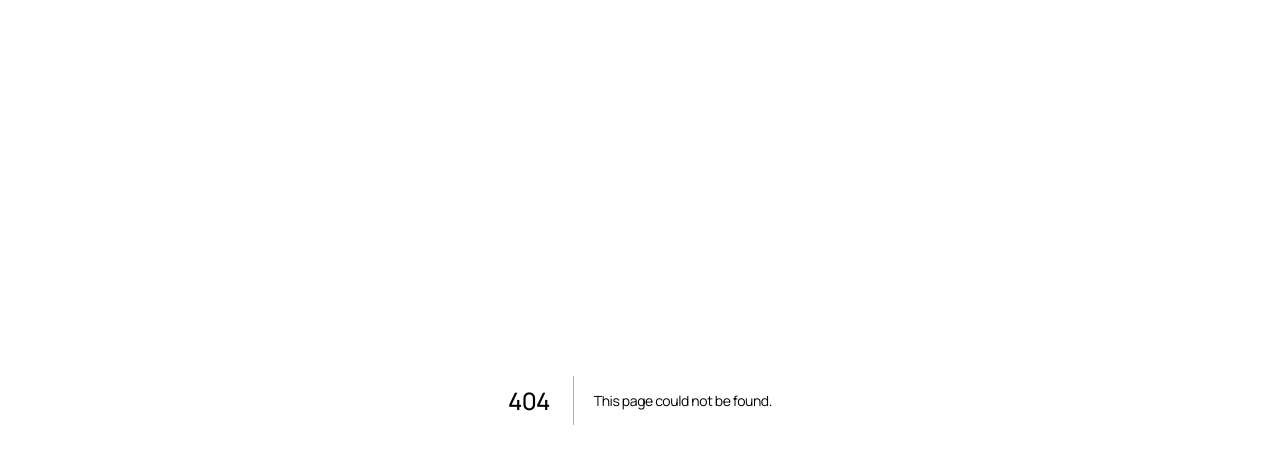
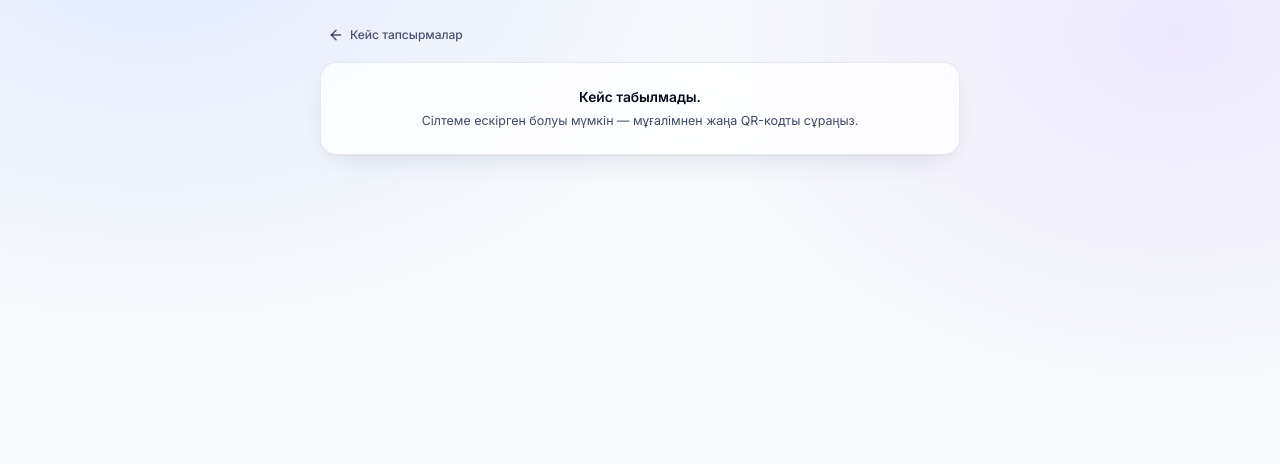
Before and after one commit to bibaermek-stack/softskills, a Next.js app: page /play/case in a window 1280 px wide. Before the commit this address had no page. Shown: the top 464 px of the page. Built offline with nearby package versions, Linux system fonts and the light colour scheme; no server answers.

Commit message:
feat: add direct QR join page for case roleplay room

```diff
--- /dev/null
+++ b/app/play/case/page.tsx
@@ -0,0 +1,92 @@
+"use client";
+
+import { Suspense, useEffect, useState } from "react";
+import Link from "next/link";
+import { useSearchParams } from "next/navigation";
+import { caseById } from "@/lib/caseTasks";
+import { readStoredTheme } from "@/lib/dashboardStore";
+import { CaseRoleplayRoom } from "@/components/dashboard/games/CaseRoleplayRoom";
+import { Icon } from "@/components/dashboard/Icon";
+
+/**
+ * QR-код арқылы кейстің рөлдік ойынына кіретін бет.
+ *
+ * `/play` командалық викторинаны ашады — ондағы «командалар» рөлдік ойынның
+ * рөлдері емес. Сондықтан кейстің QR-коды осы бетке апарады: мұнда бөлме коды
+ * мен кейс идентификаторы сілтемеден келеді де, оқушы бірден өз рөлін таңдайды.
+ */
+function JoinContent() {
+  const params = useSearchParams();
+  const code = params.get("code") ?? "";
+  const caseId = params.get("case") ?? "";
+  const caseTask = caseById(caseId);
+
+  if (!caseTask) {
+    return (
+      <div className="dash-card rounded-2xl p-6 text-center">
+        <p className="text-[0.86rem] font-semibold text-ink-900 dark:text-white">
+          Кейс табылмады.
+        </p>
+        <p className="mt-1 text-[0.78rem] text-ink-700/80 dark:text-paper-300">
+          Сілтеме ескірген болуы мүмкін — мұғалімнен жаңа QR-кодты сұраңыз.
+        </p>
+      </div>
+    );
+  }
+
+  return (
+    <div className="dash-card rounded-2xl p-4 sm:p-5">
+      <p
+        className="text-[0.68rem] font-semibold tracking-[0.14em] uppercase"
+        style={{ color: caseTask.accent }}
+      >
+        Рөлдік ойын
+      </p>
+      <h1 className="mt-0.5 font-display text-xl leading-tight font-bold text-ink-900 dark:text-white">
+        {caseTask.title}
+      </h1>
+      <p className="mt-1.5 mb-4 text-[0.8rem] leading-snug text-ink-700 dark:text-paper-200">
+        Атыңызды жазып қосылыңыз, содан кейін өз рөліңізді таңдаңыз.
+      </p>
+
+      <CaseRoleplayRoom
+        caseId={caseTask.id}
+        roles={caseTask.roleplay.roles}
+        rounds={caseTask.roleplay.rounds}
+        accent={caseTask.accent}
+        initialCode={code}
+      />
+    </div>
+  );
+}
+
+export default function CasePlayPage() {
+  // Панельдегідей тақырып: `dark:` нұсқалары `data-theme` арқылы жүреді,
+  // сондықтан оны осы бет те өзі қоюы керек.
+  const [theme, setTheme] = useState<"light" | "dark">("light");
+  useEffect(() => setTheme(readStoredTheme()), []);
+
+  return (
+    <main data-theme={theme} className="dash-backdrop min-h-screen">
+      <div className="mx-auto w-full max-w-2xl px-3 py-5 sm:px-4">
+        <Link
+          href="/dashboard/cases"
+          className="mb-3 inline-flex items-center gap-1.5 rounded-lg px-2 py-1.5 text-[0.75rem] font-medium text-ink-700/75 transition hover:bg-ink-700/6 hover:text-ink-900 dark:text-paper-300 dark:hover:bg-white/10 dark:hover:text-white"
+        >
+          <Icon name="ArrowLeft" className="size-4" strokeWidth={2.2} />
+          Кейс тапсырмалар
+        </Link>
+
+        <Suspense
+          fallback={
+            <div className="dash-card rounded-2xl p-6 text-center text-[0.8rem] text-ink-700/80 dark:text-paper-300">
+              Жүктелуде…
+            </div>
+          }
+        >
+          <JoinContent />
+        </Suspense>
+      </div>
+    </main>
+  );
+}
--- a/components/dashboard/games/CaseRoleplayRoom.tsx
+++ b/components/dashboard/games/CaseRoleplayRoom.tsx
@@ -47,14 +47,17 @@ export function CaseRoleplayRoom({
   roles,
   rounds,
   accent,
+  initialCode,
 }: {
   caseId: string;
   roles: CaseRole[];
   rounds: CaseRound[];
   accent: string;
+  /** QR-код арқылы келгенде — бірден қосылу формасы, коды толтырылған күйде. */
+  initialCode?: string;
 }) {
   const authUser = useAuthStore((s) => s.user);
-  const [mode, setMode] = useState<Mode>("closed");
+  const [mode, setMode] = useState<Mode>(initialCode ? "join" : "closed");
   const [engine, setEngine] = useState<CaseRoleplayEngine | null>(null);
   const [state, setState] = useState<RoleplayState | null>(null);
   const [meId, setMeId] = useState("");
@@ -62,7 +65,7 @@ export function CaseRoleplayRoom({
   const [notice, setNotice] = useState("");
 
   // Қосылу формасы
-  const [codeInput, setCodeInput] = useState("");
+  const [codeInput, setCodeInput] = useState(initialCode ?? "");
   const [nameInput, setNameInput] = useState("");
   const [avatar, setAvatar] = useState(ROLEPLAY_AVATARS[0]);
 
@@ -304,6 +307,12 @@ export function CaseRoleplayRoom({
   const everyoneReady =
     state.members.length >= 2 && state.members.every((m) => m.roleId !== null);
 
+  const origin =
+    typeof window !== "undefined" && window.location.origin !== "null"
+      ? window.location.origin
+      : "";
+  const joinUrl = `${origin}/play/case?code=${state.roomCode}&case=${encodeURIComponent(caseId)}`;
+
   return (
     <div className="flex flex-col gap-3">
       {/* Бөлме тақырыбы */}
@@ -339,7 +348,13 @@ export function CaseRoleplayRoom({
 
       {state.phase === "lobby" && me?.isHost ? (
         <div className="flex justify-center rounded-xl border border-ink-700/8 py-4 dark:border-white/10">
-          <QrCodeDisplay roomCode={state.roomCode} size={150} />
+          {/* Сілтеме кейстің рөлдік бөлмесіне апаруы керек — жалпы `/play`
+              командалық викторинаны ашады, ондағы рөлдер мүлдем басқа. */}
+          <QrCodeDisplay
+            roomCode={state.roomCode}
+            joinUrl={joinUrl}
+            size={150}
+          />
         </div>
       ) : null}
 
```
